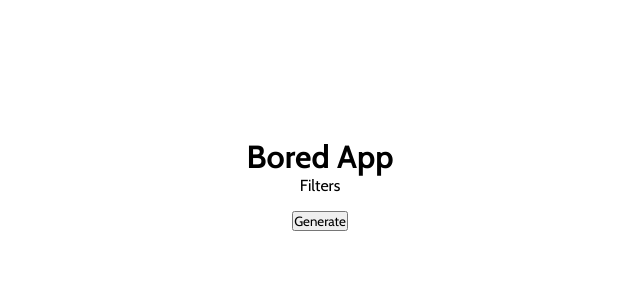
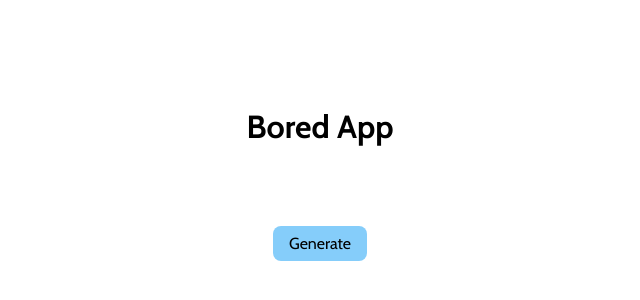
Before and after one commit to adrian-borovnik/BoredApp, a React (Create React App) app: page / in a window 1280 px wide. Shown: the part 216-516 px from the top of the page, without its empty margins (320-960 px from the left). Built offline with nearby package versions, Linux system fonts and the light colour scheme.

Commit message:
Adding style

```diff
--- a/src/App.js
+++ b/src/App.js
@@ -1,5 +1,6 @@
 import React, { useState } from 'react'
 import Activity from './components/Activity'
+import useFilters from './components/Filters'
 import Filters from './components/Filters'
 import './style.css'
 
@@ -9,6 +10,8 @@ function App() {
 	const [activityObject, setActivityObject] = useState({})
 	const { accessibility, activity, link, participants, price, type } =
 		activityObject
+
+	const { render } = useFilters()
 
 	const getActivity = async () => {
 		const res = await fetch(API_URL)
@@ -20,12 +23,11 @@ function App() {
 	return (
 		<div className='container'>
 			<h1>Bored App</h1>
-			<Filters></Filters>
-			<Activity
-				activity={activity}
-				type={type}
-				link={link}></Activity>
-			<button onClick={getActivity}>Generate</button>
+			{/* {render} */}
+			<Activity {...{ activity, type, link }}></Activity>
+			<button className='generate-button' onClick={getActivity}>
+				Generate
+			</button>
 		</div>
 	)
 }
--- a/src/components/Filters.js
+++ b/src/components/Filters.js
@@ -1,9 +1,20 @@
-import React from 'react'
+import React, { useState } from 'react'
 
-export default function Filters() {
-	return (
-		<div className='filters-container'>
-			<p>Filters</p>
-		</div>
-	)
+export default function useFilters() {
+	const [price, setPrice] = useState(0)
+	const [participants, setParticipants] = useState(1)
+	const [accessability, setAccessability] = useState(0)
+
+	return {
+		render: (
+			<div className='filters-container'>
+				<label htmlFor='price'>Price</label>
+				<input type='range' id='price' />
+				<label htmlFor='accessability'>Accessability</label>
+				<input type='range' id='accessability' min='1' max='10' />
+				<label htmlFor='participants'>Participants</label>
+				<input type='range' id='participants' min='1' max='5' />
+			</div>
+		),
+	}
 }
--- a/src/style.css
+++ b/src/style.css
@@ -15,7 +15,13 @@
 	min-height: 100vh;
 }
 
+.filters-container {
+	display: flex;
+	flex-direction: column;
+}
+
 .activity-container {
+	margin: 2rem;
 }
 
 .activity {
@@ -28,3 +34,17 @@
 	text-align: center;
 	width: 100%;
 }
+
+.generate-button {
+	border: none;
+	border-radius: 0.5rem;
+	background-color: hsl(203, 92%, 75%);
+	padding: 0.5rem 1rem;
+	font-size: 1rem;
+	cursor: pointer;
+	transition-duration: 100ms;
+}
+
+.generate-button:hover {
+	background-color: hsl(203, 92%, 65%);
+}
```
